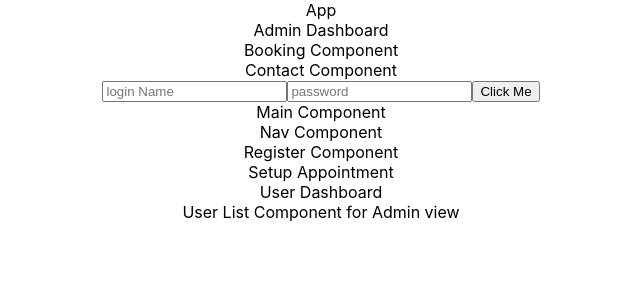
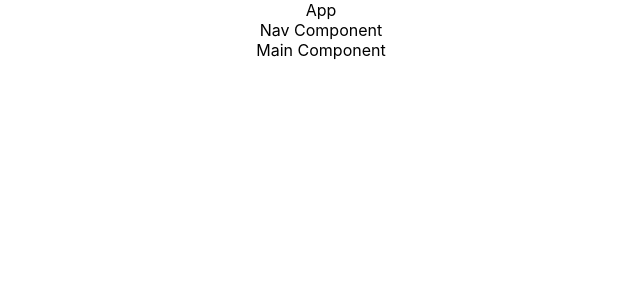
Before and after one commit to Cuthbert20/dog-grooming-app, a React (Create React App) app: page / in a window 1280 px wide. Shown: the top 300 px of the page, without its empty margins (319-959 px from the left). Built offline with nearby package versions, Linux system fonts and the light colour scheme.

Commit message:
lunch just pushing to be safe

```diff
--- a/src/App.js
+++ b/src/App.js
@@ -1,5 +1,7 @@
 import React from 'react';
 import './App.css';
+import routes from './routes';
+import { HashRouter } from 'react-router-dom'
 import AdminDash from '../src/components/AdminDash/AdminDash'
 import Booking from '../src/components/Booking/Booking'
 import Contact from '../src/components/Contact/Contact'
@@ -13,19 +15,22 @@ import UserList from '../src/components/UserList/UserList'
 
 function App() {
   return (
+    <HashRouter>
     <div className="App">
      App
-     <AdminDash />
+     {/* <AdminDash />
      <Booking />
      <Contact />
      <Login />
-     <Main />
+     <Main /> */}
      <Nav />
-     <Register />
+     {routes}
+     {/* <Register />
      <SetupApp />
      <UserDash />
-     <UserList />
+     <UserList /> */}
     </div>
+    </HashRouter>
   );
 }
 
```
